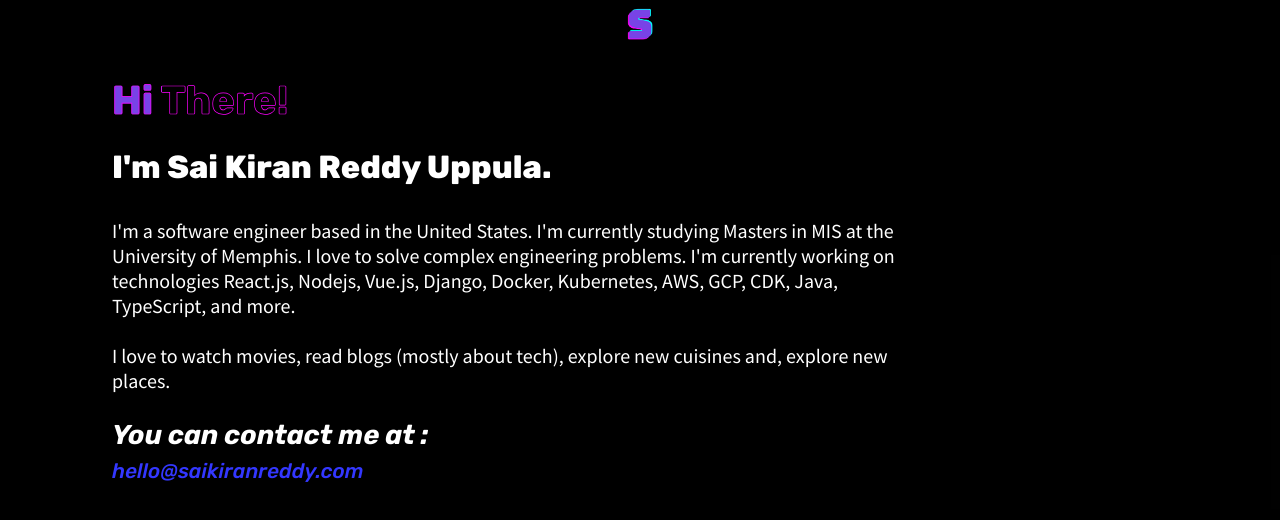
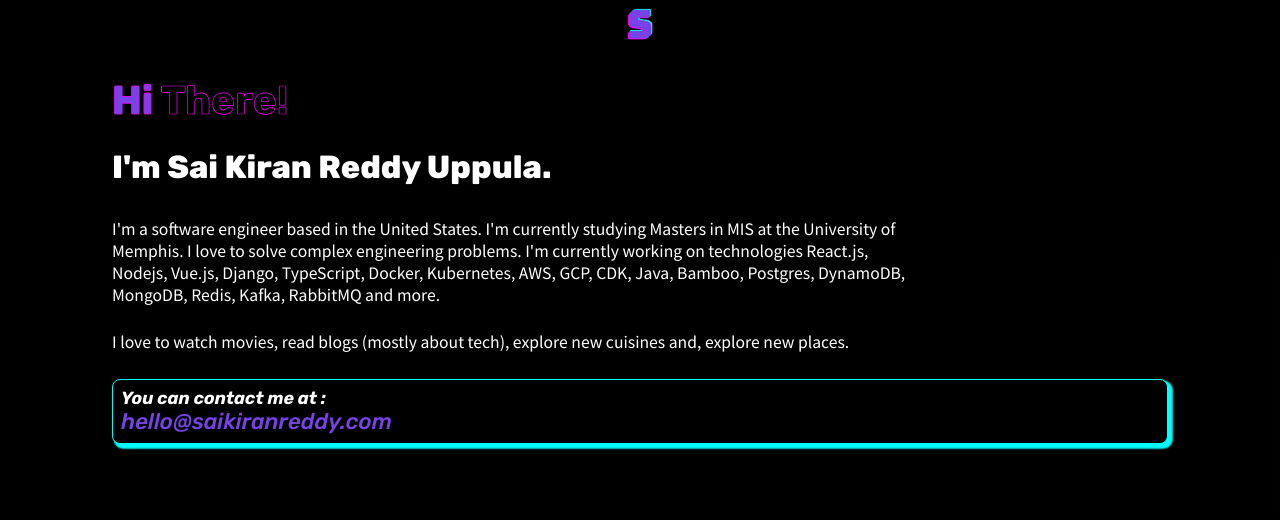
Before and after one commit to saisk73/saikiranreddy.com, a Next.js app: page / in a window 1280 px wide. Shown: the top 520 px of the page. Built offline with nearby package versions, Linux system fonts and the light colour scheme.

Commit message:
shadow for contact section

```diff
--- a/pages/index.tsx
+++ b/pages/index.tsx
@@ -19,21 +19,22 @@ const Home: NextPage = () => {
           I&apos;m a software engineer based in the United States. I&apos;m
           currently studying Masters in MIS at the University of Memphis. I love
           to solve complex engineering problems. I&apos;m currently working on
-          technologies React.js, Nodejs, Vue.js, Django, Docker, Kubernetes,
-          AWS, GCP, CDK, Java, TypeScript, and more.
+          technologies React.js, Nodejs, Vue.js, Django, TypeScript, Docker,
+          Kubernetes, AWS, GCP, CDK, Java, Bamboo, Postgres, DynamoDB, MongoDB,
+          Redis, Kafka, RabbitMQ and more.
         </p>
         <p className="home__description">
           I love to watch movies, read blogs (mostly about tech), explore new
           cuisines and, explore new places.
         </p>
-        <p className="home__contact">
+        <div className="home__contact">
           <p>
             <b>You can contact me at :</b>
           </p>{" "}
           <a href="mailto:hello@saikiranreddy.com" className="home__email">
             hello@saikiranreddy.com
           </a>
-        </p>
+        </div>
       </div>
 
       <footer></footer>
--- a/styles/globals.scss
+++ b/styles/globals.scss
@@ -3,7 +3,8 @@
 $theme-light: #010101ef;
 $theme: #000000;
 $theme-pink: #FF00FF;
-$theme-blue:#7843E6;
+$theme-purple:#7843E6;
+$theme-blue: #00FFFF;
 
 $font-sans:  'Source Sans Pro', sans-serif !important;
 
@@ -51,8 +52,8 @@ $font-sans:  'Source Sans Pro', sans-serif !important;
     font-weight: 700;
     margin-bottom: 1.5rem;
 
-    background-image: linear-gradient(to right, $theme-blue, $theme-blue),
-      linear-gradient(to right, $theme-blue, $theme-blue);
+    background-image: linear-gradient(to right, $theme-purple, $theme-purple),
+      linear-gradient(to right, $theme-purple, $theme-purple);
     background-position: left top, right top;
     background-size: 50px 50px;
     background-repeat: no-repeat;
@@ -71,26 +72,33 @@ $font-sans:  'Source Sans Pro', sans-serif !important;
   }
 
   &__description {
-    font-size: 1.25rem;
+    font-size: 1.1rem;
     margin-bottom: 1.6rem;
     font-family: $font-sans;
   }
 
   &__contact {
-    font-size: 1.7rem;
+    border-radius: 0.5rem;
+    border: 0.7px solid $theme-blue;
+    padding: 0.5rem;
+    font-size: 1.1rem;
     font-weight: 900 !important;
     // margin-bottom: 1.6rem;
     font-family: $font-sans;
     font-style: italic;
     margin-bottom: 0;
+
+    // shadow with 3d effect white shadow
+    // shadow only to right and bottom
+    box-shadow: 0.2rem 0.2rem 0.1rem 0.1rem $theme-blue;
   }
 
   &__email {
-    font-size: 1.3rem;
+    font-size: 1.4rem;
     font-weight: 500;
     font-style: italic;
     margin-bottom: 1.6rem;
-    color: #3337ff;
+    color: $theme-purple;
     text-decoration: none;
 
 
@@ -112,7 +120,7 @@ $font-sans:  'Source Sans Pro', sans-serif !important;
     -webkit-text-fill-color: transparent;
   }
   15% {
-    -webkit-text-fill-color: $theme-blue;
+    -webkit-text-fill-color: $theme-purple;
   }
   30% {
     -webkit-text-fill-color: transparent;
@@ -121,7 +129,7 @@ $font-sans:  'Source Sans Pro', sans-serif !important;
     -webkit-text-fill-color: transparent;
   }
   100% {
-    -webkit-text-fill-color: $theme-blue;
+    -webkit-text-fill-color: $theme-purple;
   }
 }
 
```
